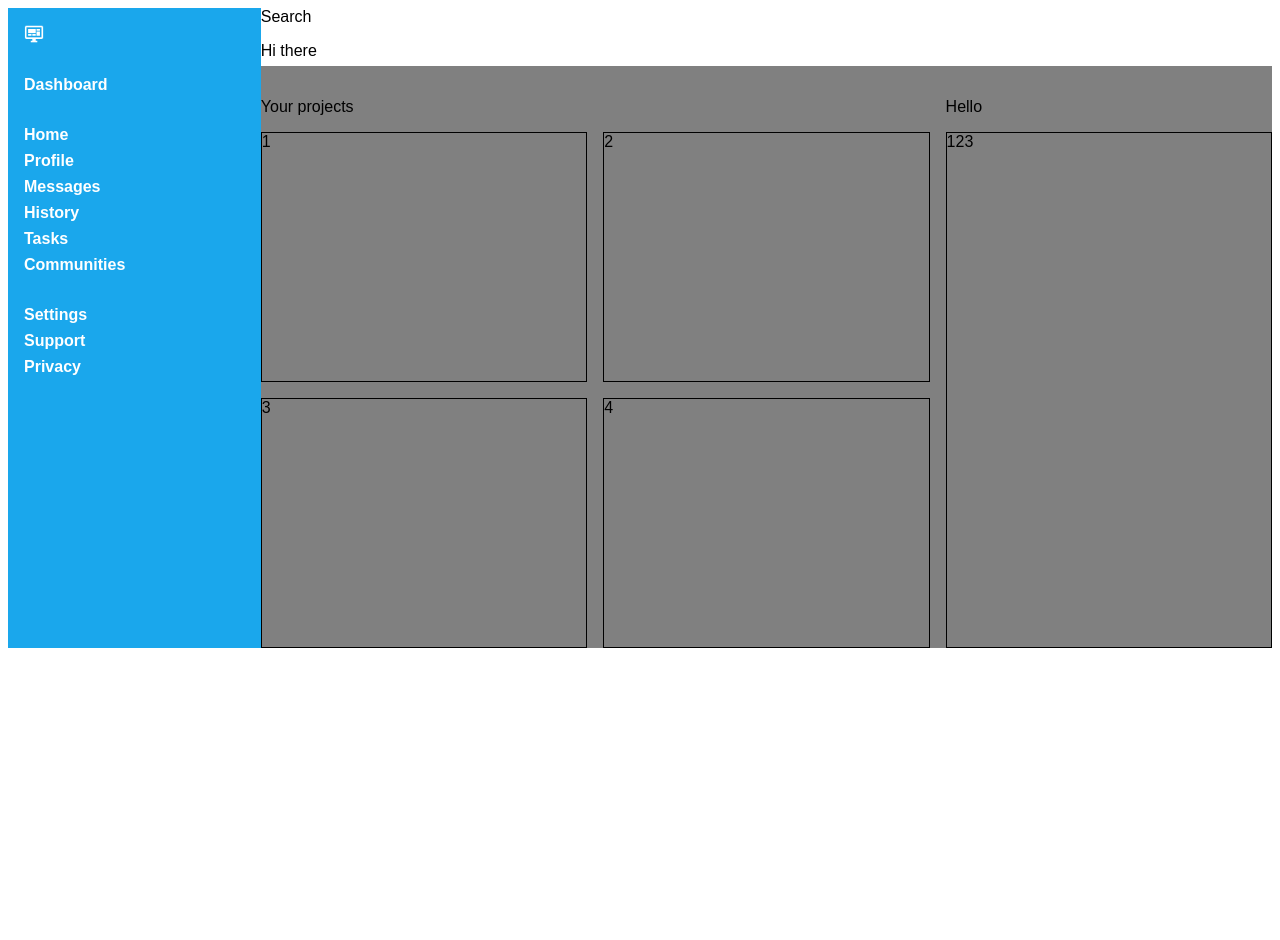
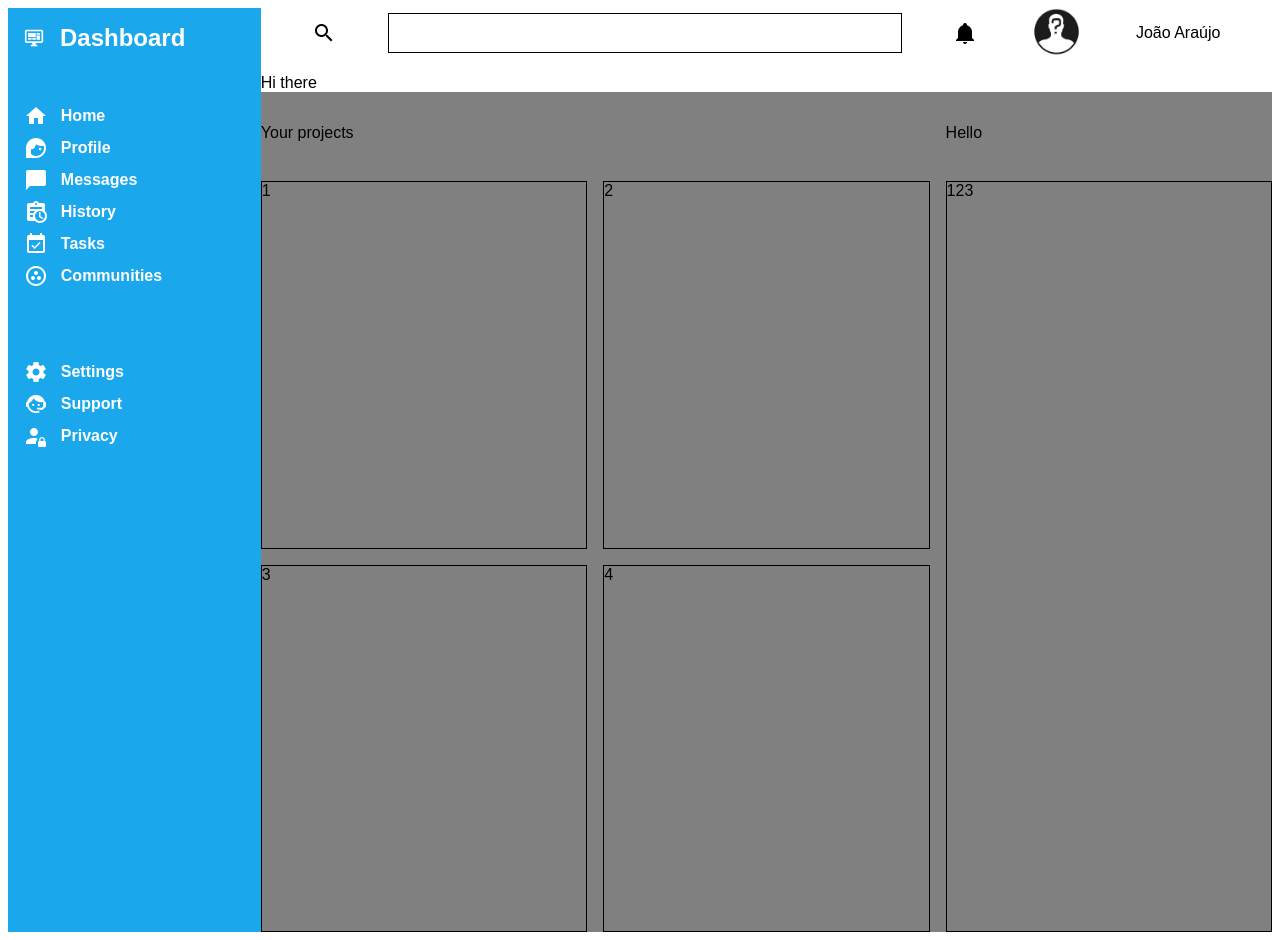
Before and after one commit to JArauj0/AdminDash, a plain HTML site: page index.html in a window 1280 px wide. Before the commit the page ends 800 px from the top, so only its background shows below. Drawn offline with Linux system fonts and the light colour scheme.

Commit message:
14042022

```diff
--- a/index.html
+++ b/index.html
@@ -10,24 +10,36 @@
 <body>
     <div class="container">
         <div class="sidebar">
-            <img src="./media/monitor-dashboard.png" height="20px" width="20px">
-            <div class="title">Dashboard</div>
-            <div class="first">
-                <div class="home">Home</div>
-                <div class="profile">Profile</div>
-                <div class="messages">Messages</div>
-                <div class="history">History</div>
-                <div class="tasks">Tasks</div>
-                <div class="communities">Communities</div>
+            <div class="logo">
+                <img src="./media/monitor-dashboard.png" height="20px" width="20px">
+                <div class="title">Dashboard</div>
             </div>
-            <div class="second">
-                <div class="settings">Settings</div>
-                <div class="support">Support</div>
-                <div class="privacy">Privacy</div>
+            <div class="mainlinks">
+                <ul>
+                    <li class="home"><img src="./media/home.png">Home</li>
+                    <li class="profile"><img src="./media/face-woman-profile.png">Profile</li>
+                    <li class="messages"><img src="./media/message.png">Messages</li>
+                    <li class="history"><img src="./media/clipboard-text-clock.png">History</li>
+                    <li class="tasks"><img src="./media/calendar-check.png">Tasks</li>
+                    <li class="communities"><img src="./media/google-circles-communities.png">Communities</li>
+                </ul>
+            </div>
+            <div class="seclinks">
+                <ul>
+                    <li class="settings"><img src="./media/cog.png">Settings</li>
+                    <li class="support"><img src="./media/face-agent.png">Support</li>
+                    <li class="privacy"><img src="./media/account-lock.png">Privacy</li>
+                </ul>
             </div>
         </div>
         <div class="mainbar">
-            <div class="searcharea">Search</div>
+            <div class="searcharea">
+                <img src="./media/magnify.png">
+                <div class="searchbar"></div>
+                <img src="./media/bell.png">
+                <img src="./media/icogperson.jpg" height="50px">
+                <div class="user">João Araújo</div>
+            </div>
             <div class="hithere">Hi there</div>
         </div>
         <div class="nav">
--- a/style.css
+++ b/style.css
@@ -1,6 +1,11 @@
 :root {
     font-size: 16px;
     font-family: sans-serif;
+}
+
+ul {
+    list-style-type: none;
+    padding: 0;
 }
 
 .container {
@@ -20,22 +25,55 @@
     gap: 2rem;
 }
 
-.first {
+.mainlinks {
     display: flex;
     flex-direction: column;
     gap: 0.5rem;
 }
 
-.second {
+ul > * {
+    display: flex;
+    flex-direction: row;
+    gap: 0.8rem;
+    justify-content: flex-start;
+    align-items: center;
+    height: 2rem;
+}
+
+.logo {
+    display: flex;
+    gap: 1rem;
+    font-size: 1.5rem;
+    align-items: center;
+}
+.profile {
+    display: flex;
+}
+
+.seclinks {
     display: flex;
     flex-direction: column;
     gap: 0.5rem;
 }
+
 .mainbar {
     display: flex;
     flex-direction: column;
     gap: 1rem;
 }
+
+.searcharea {
+    display: flex;
+    justify-content: space-evenly;
+    align-items: center;
+}
+
+.searchbar {
+    border: 1px solid black;
+    width: 40vw;
+    height: 3vw;
+}
+
 
 .nav {
     background-color: grey;
```
Also changed, not shown: media/bell.png (added), media/icogperson.jpg (added), media/magnify.png (added).
